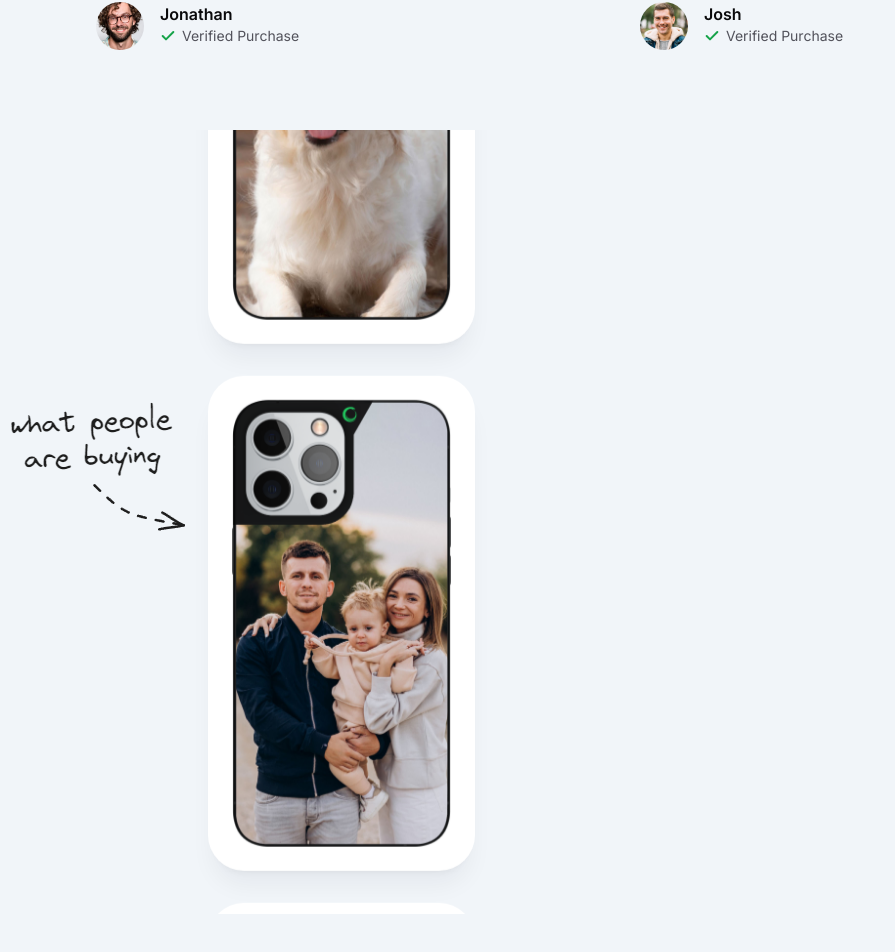
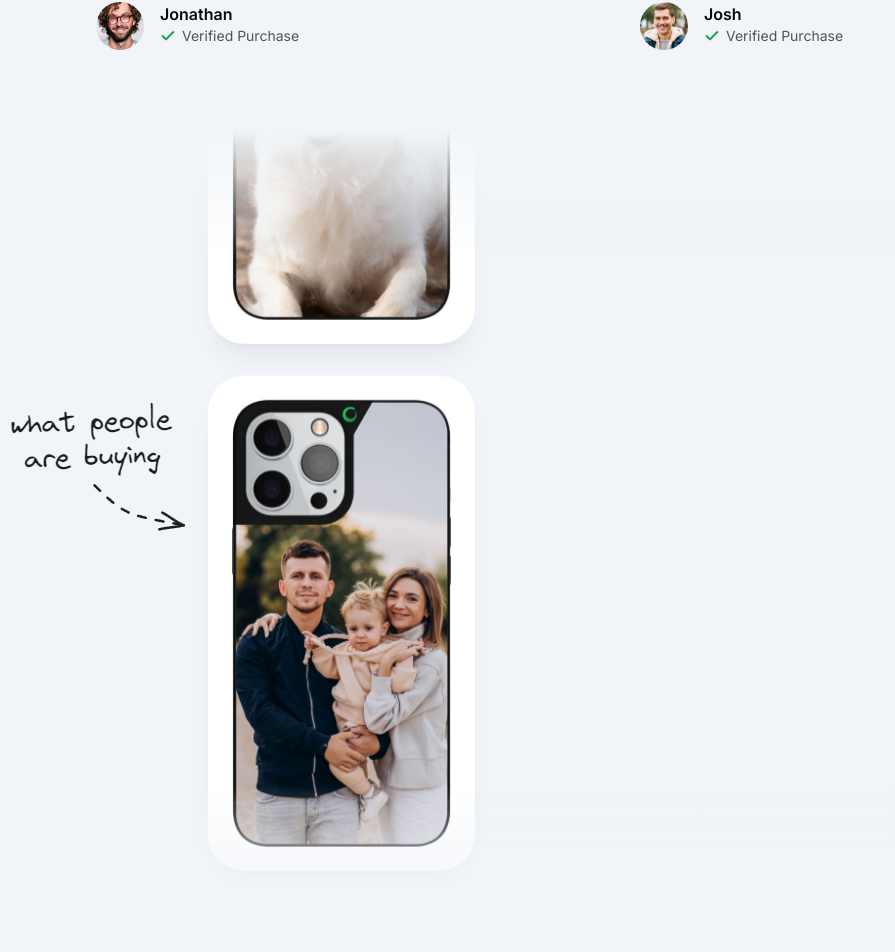
Before and after one commit to KenanRamazanov/CaseCobra, a Next.js app: page / in a window 1280 px wide. Shown: the part 1530-2482 px from the top of the page, without its empty margins (0-895 px from the left). Built offline with nearby package versions, Linux system fonts and the light colour scheme; no server answers.

Commit message:
Editing Reviews

```diff
--- a/src/components/Reviews.tsx
+++ b/src/components/Reviews.tsx
@@ -147,6 +147,8 @@
           />
         </>
       ) : null}
+        <div className='pointer-events-none absolute inset-x-0 top-0 h-32 bg-gradient-to-b from-slate-100' />
+      <div className='pointer-events-none absolute inset-x-0 bottom-0 h-32 bg-gradient-to-t from-slate-100' />
     </div>
   );
 }
```
